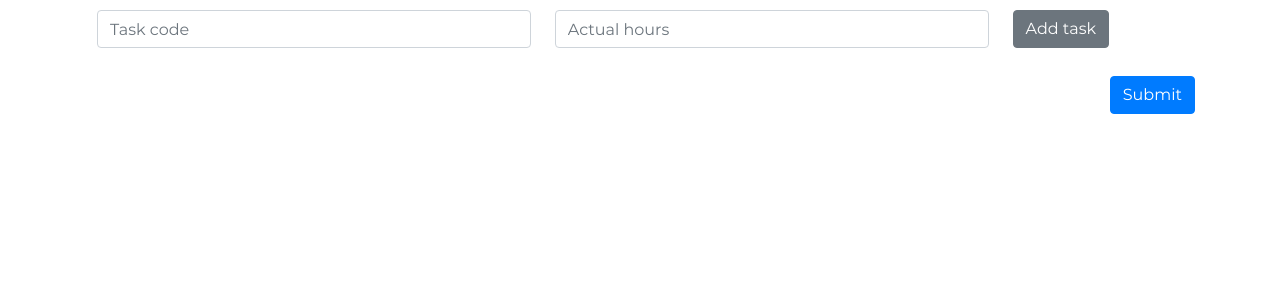
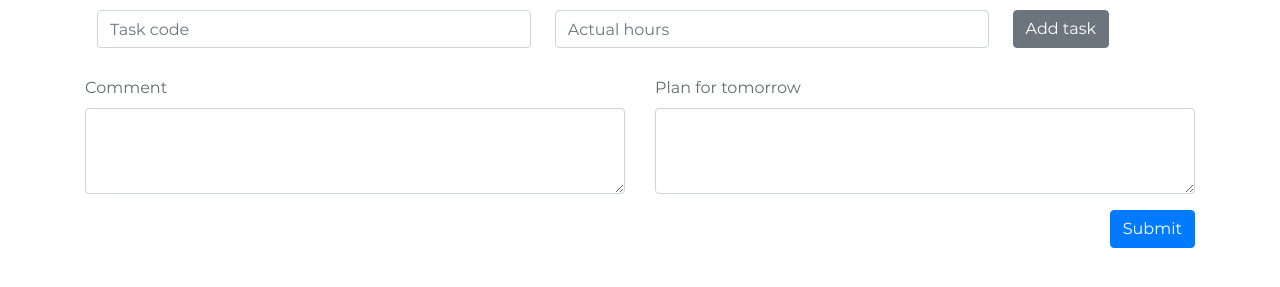
Before and after one commit to kgbph/mwbs, an Electron app: page src/encode.html in a window 1280 px wide. Shown: the part 173-460 px from the top of the page. Drawn offline with Linux system fonts and the light colour scheme.

Commit message:
Add information placeholder

```diff
--- a/src/encode.html
+++ b/src/encode.html
@@ -25,6 +25,7 @@
   <main class="container">
     <h1>Encode</h1>
     <form id="frmEncode">
+
       <table id="tblTasks" class="table">
         <thead>
           <tr>
@@ -36,6 +37,22 @@
         <tbody>
         </tbody>
       </table>
+
+      <div class="row">
+        <div class="col-sm-6">
+          <div class="form-group">
+            <label for="inpComment">Comment</label>
+            <textarea class="form-control" id="inpComment" rows="3"></textarea>
+          </div>
+        </div>
+        <div class="col-sm-6">
+          <div class="form-group">
+            <label for="inpFuturePlan">Plan for tomorrow</label>
+            <textarea class="form-control" id="inpFuturePlan" rows="3"></textarea>
+          </div>
+        </div>
+      </div>
+
       <div class="text-right">
         <button type="submit" class="btn btn-primary">Submit</button>
       </div>
```
